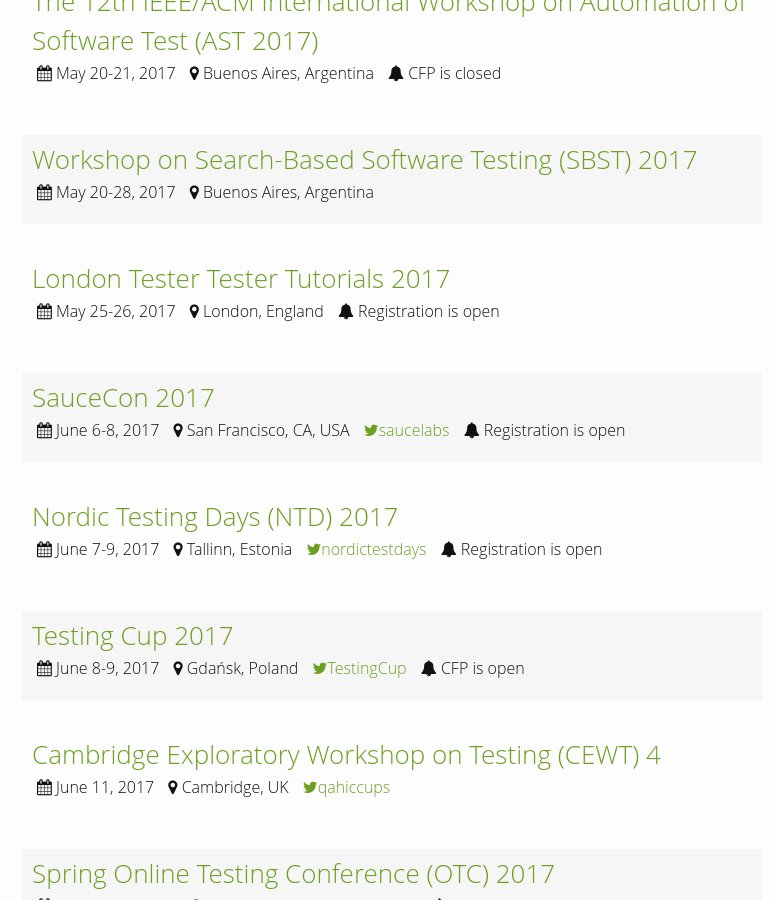
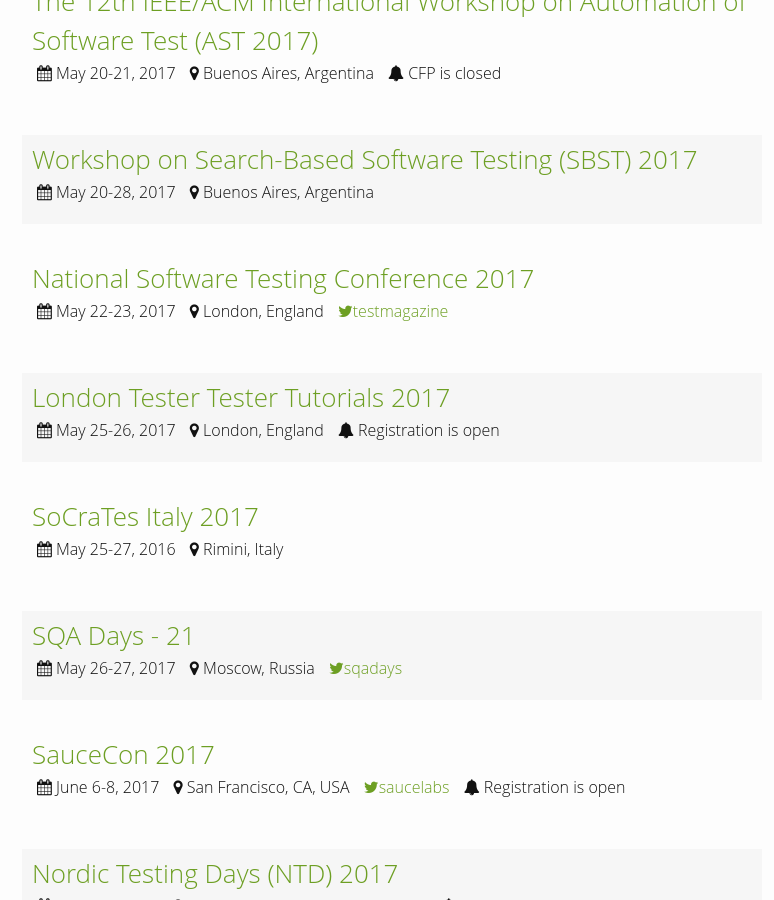
Before and after one commit to TestingConferences/testingconferences.github.io, a Jekyll site: the page built from index.html, in a window 1280 px wide and 900 px high, scrolled down 901 px. Shown: the whole window, without its empty margins (248-1022 px from the left). Built offline with Jekyll 4.4.1, drawn with Linux system fonts in a browser that asks for light colours.

Commit message:
Added 3 conferences for May

```diff
--- a/_data/current.yml
+++ b/_data/current.yml
@@ -51,11 +51,28 @@
   dates: "May 20-28, 2017"
   url: http://sbst2017.lafhis.dc.uba.ar/
 
+- name: National Software Testing Conference 2017
+  location: London, England
+  dates: "May 22-23, 2017"
+  url: http://www.softwaretestingconference.com/
+  twitter: testmagazine
+
 - name: London Tester Tester Tutorials 2017
   location: London, England
   dates: "May 25-26, 2017"
   url: https://skillsmatter.com/conferences/8189-london-tester-tutorials-2017
   status: Registration is open
+
+- name: SoCraTes Italy 2017
+  location: Rimini, Italy
+  dates: "May 25-27, 2016"
+  url: http://www.socrates-conference.it/
+
+- name: SQA Days - 21
+  location: Moscow, Russia
+  dates: "May 26-27, 2017"
+  url: http://sqadays.com/en/index
+  twitter: sqadays
 
 - name: SauceCon 2017
   location: San Francisco, CA, USA
```
